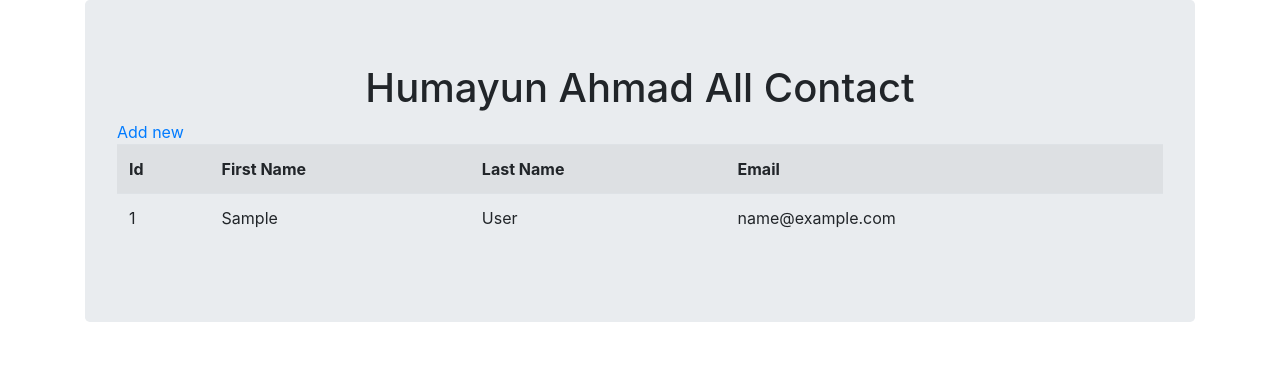
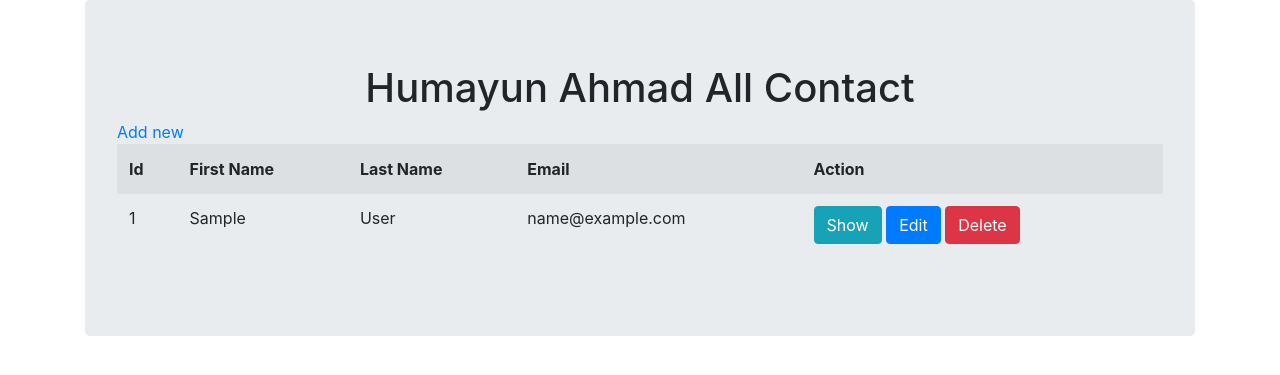
Before and after one commit to humayun-ahmad/fun-with-php, a PHP site: page /all_contact.php in a window 1280 px wide. Shown: the top 375 px of the page. Run offline with PHP 8.4, Linux system fonts and the light colour scheme; tables that the repository leaves empty or names only in its code hold one stand-in row (values such as "Sample post").

Commit message:
file updated

```diff
--- a/data read and show/all_contact.php
+++ b/data read and show/all_contact.php
@@ -27,6 +27,7 @@ $data = mysqli_query($conn,$sql);
                 <th>First Name</th>
                 <th>Last Name</th>
                 <th>Email</th>
+                <th>Action</th>
             </tr>
             <?php
                 while($raw = mysqli_fetch_assoc($data)){
@@ -36,6 +37,11 @@ $data = mysqli_query($conn,$sql);
                 <td><?php echo $raw['firstname'] ?></td>
                 <td><?php echo $raw['lastname'] ?></td>
                 <td><?php echo $raw['email'] ?></td>
+                <td>
+                    <a href="#" class="btn btn-info">Show</a>
+                    <a href="#" class="btn btn-primary">Edit</a>
+                    <a href="delete.php?id=<?php echo $raw['id'] ?>" class="btn btn-danger">Delete</a>
+                </td>
             </tr>
             <?php
                 }
```
